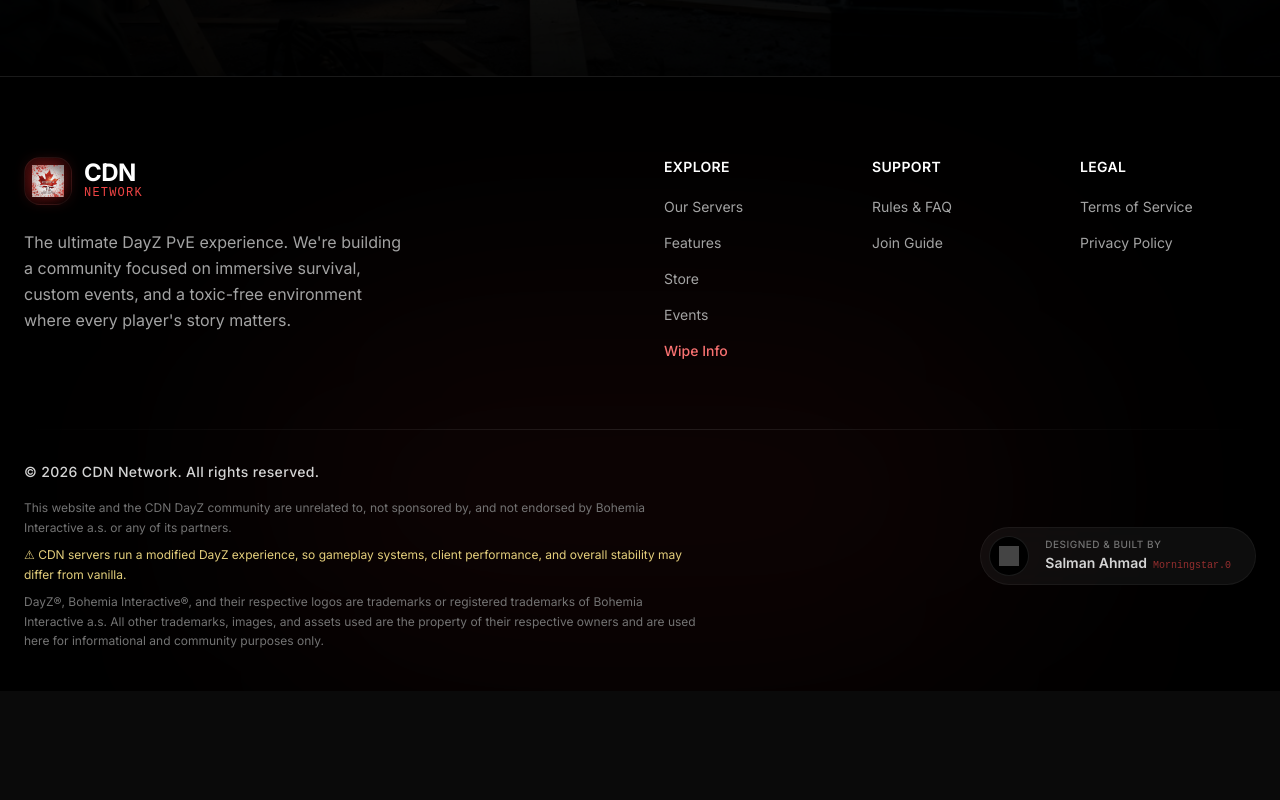
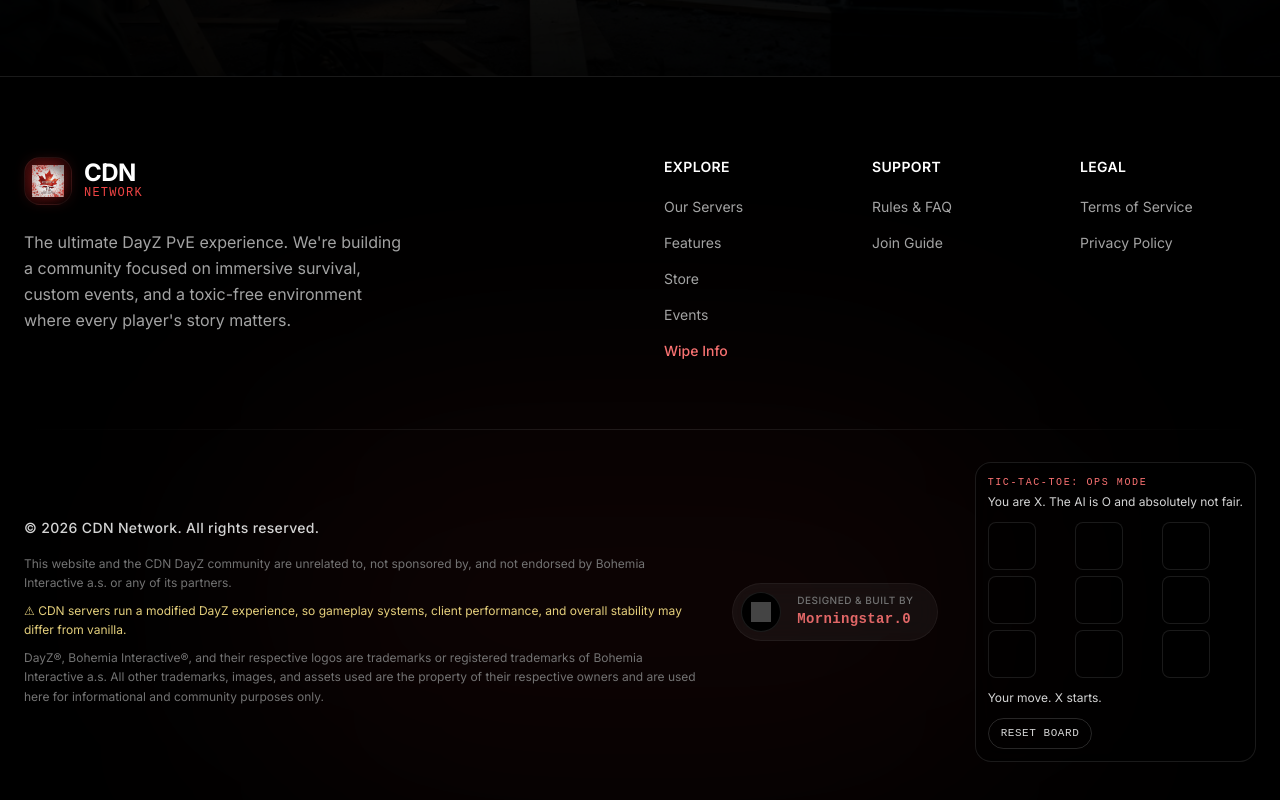
Before and after one commit to InfamousMorningstar/CDNdayz, a Next.js app: page /events in a window 1280 px wide. Shown: the part 802-1602 px from the top of the page. Before the commit the page ends 1493 px from the top, so only its background shows below. Built offline with nearby package versions, Linux system fonts and the light colour scheme; grey boxes are pictures that could not be loaded.

Commit message:
feat: add always-visible cheating tic-tac-toe in footer
- add footer mini-game component with unfair AI behavior
- keep game visible by default (no hidden toggle)
- update footer attribution to gamer-tag-only clickable credit
- preserve reset flow and status messaging

```diff
--- a/src/components/layout/Footer.tsx
+++ b/src/components/layout/Footer.tsx
@@ -2,6 +2,7 @@ import Link from 'next/link';
 import Image from 'next/image';
 import { Spotlight } from '@/components/ui/Spotlight';
 import { cn } from '@/lib/utils';
+import { FooterTicTacToe } from '@/components/layout/FooterTicTacToe';
 
 export function Footer() {
   const currentYear = new Date().getFullYear();
@@ -104,14 +105,13 @@ export function Footer() {
 
                  <div className="flex flex-col justify-center">
                     <span className="text-[10px] uppercase tracking-wider text-neutral-500 font-medium leading-none mb-1">Designed & Built by</span>
-                    <div className="flex items-baseline gap-1.5">
-                       <span className="text-sm font-semibold text-neutral-300 group-hover:text-white transition-colors">Salman Ahmad</span>
-                       <span className="text-[10px] font-mono text-red-500/60 group-hover:text-red-400 transition-colors">Morningstar.0</span>
-                    </div>
+                    <span className="text-sm font-mono font-semibold text-red-400/90 group-hover:text-red-300 transition-colors tracking-wide">Morningstar.0</span>
                  </div>
               </div>
             </Spotlight>
           </a>
+
+          <FooterTicTacToe />
         </div>
       </div>
     </footer>
--- /dev/null
+++ b/src/components/layout/FooterTicTacToe.tsx
@@ -0,0 +1,133 @@
+"use client";
+
+import { useMemo, useState } from 'react';
+
+type Cell = 'X' | 'O' | null;
+
+const LINES: number[][] = [
+  [0, 1, 2],
+  [3, 4, 5],
+  [6, 7, 8],
+  [0, 3, 6],
+  [1, 4, 7],
+  [2, 5, 8],
+  [0, 4, 8],
+  [2, 4, 6],
+];
+
+const MOVE_PRIORITY = [4, 0, 2, 6, 8, 1, 3, 5, 7];
+
+function winner(board: Cell[], mark: 'X' | 'O'): boolean {
+  return LINES.some((line) => line.every((idx) => board[idx] === mark));
+}
+
+function winningLine(board: Cell[], mark: 'X' | 'O'): number[] | null {
+  return LINES.find((line) => line.every((idx) => board[idx] === mark)) ?? null;
+}
+
+function firstEmpty(board: Cell[], indices: number[]): number | null {
+  for (const idx of indices) {
+    if (board[idx] === null) return idx;
+  }
+  return null;
+}
+
+function bestAIMove(board: Cell[]): number | null {
+  for (let i = 0; i < 9; i += 1) {
+    if (board[i] !== null) continue;
+    const test = [...board];
+    test[i] = 'O';
+    if (winner(test, 'O')) return i;
+  }
+
+  for (let i = 0; i < 9; i += 1) {
+    if (board[i] !== null) continue;
+    const test = [...board];
+    test[i] = 'X';
+    if (winner(test, 'X')) return i;
+  }
+
+  return firstEmpty(board, MOVE_PRIORITY);
+}
+
+export function FooterTicTacToe() {
+  const [board, setBoard] = useState<Cell[]>(Array(9).fill(null));
+  const [status, setStatus] = useState('Your move. X starts.');
+  const [cheatFlag, setCheatFlag] = useState(false);
+
+  const isBoardFull = useMemo(() => board.every((cell) => cell !== null), [board]);
+
+  const resetGame = () => {
+    setBoard(Array(9).fill(null));
+    setStatus('Your move. X starts.');
+    setCheatFlag(false);
+  };
+
+  const play = (index: number) => {
+    if (board[index] !== null || winner(board, 'O') || isBoardFull) return;
+
+    let next = [...board];
+    next[index] = 'X';
+
+    // Cheat layer: if player forms a winning line, silently jam it.
+    if (winner(next, 'X')) {
+      const line = winningLine(next, 'X');
+      if (line) {
+        const sabotage = line.find((idx) => idx !== index) ?? line[0];
+        next[sabotage] = 'O';
+      }
+      setCheatFlag(true);
+      setStatus('Signal jam detected. Nice try.');
+    }
+
+    const aiPick = bestAIMove(next);
+    if (aiPick !== null) {
+      next[aiPick] = 'O';
+    }
+
+    if (winner(next, 'O')) {
+      setStatus('CDN Ops AI wins. Always.');
+    } else if (next.every((cell) => cell !== null)) {
+      setStatus('Stalemate. Network remains online.');
+    } else if (cheatFlag) {
+      setStatus('Your move. The AI is watching.');
+      setCheatFlag(false);
+    } else {
+      setStatus('Your move.');
+    }
+
+    setBoard(next);
+  };
+
+  return (
+    <div className="w-full md:w-auto md:min-w-[280px]">
+      <div className="rounded-2xl border border-white/10 bg-black/45 backdrop-blur-md p-3">
+        <p className="text-[10px] font-mono uppercase tracking-[0.16em] text-red-400">Tic-Tac-Toe: Ops Mode</p>
+        <p className="mt-1 text-xs text-neutral-300">You are X. The AI is O and absolutely not fair.</p>
+
+        <div className="mt-3 grid grid-cols-3 gap-1.5">
+          {board.map((cell, idx) => (
+            <button
+              key={idx}
+              type="button"
+              onClick={() => play(idx)}
+              className="h-12 w-12 rounded-lg border border-white/10 bg-black/35 text-base font-bold text-neutral-100 hover:border-red-500/40 hover:bg-red-950/20 transition"
+              aria-label={`Play cell ${idx + 1}`}
+            >
+              {cell ?? ''}
+            </button>
+          ))}
+        </div>
+
+        <p className="mt-3 text-xs text-neutral-300">{status}</p>
+        <button
+          type="button"
+          onClick={resetGame}
+          className="mt-3 rounded-full border border-white/15 px-3 py-1.5 text-[11px] font-mono uppercase tracking-wider text-neutral-300 hover:border-red-500/40 hover:text-white transition"
+        >
+          Reset Board
+        </button>
+      </div>
+    </div>
+  );
+}
```
